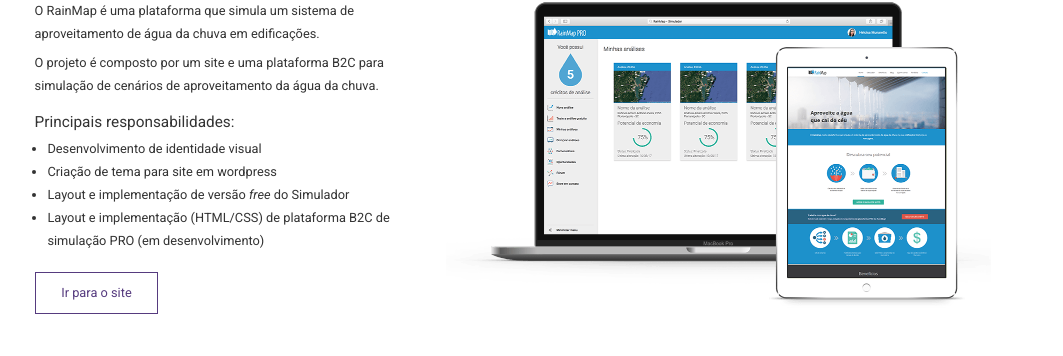
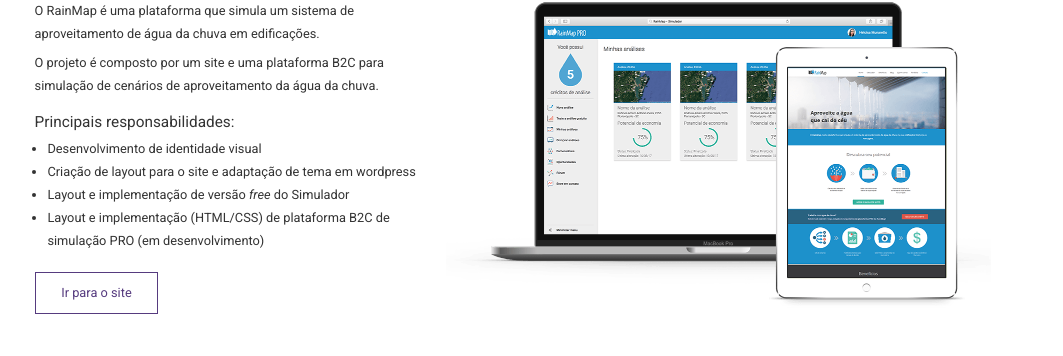
Before and after one commit to helomunaretto/helomunaretto.gihub.io, a Jekyll site: the page built from index.md, in a window 1280 px wide and 900 px high, scrolled down 1235 px. Shown: the part 96-452 px from the top of the window, without its empty margins (106-1169 px from the left). Built offline with Jekyll 4.4.1, drawn with Linux system fonts in a browser that asks for light colours; some web fonts are replaced.

Commit message:
Update home.html

```diff
--- a/_layouts/home.html
+++ b/_layouts/home.html
@@ -76,7 +76,7 @@ layout: default
         <h5>Principais responsabilidades:</h5>
         <ul>
           <li>Desenvolvimento de identidade visual</li>
-          <li>Criação de tema para site em wordpress</li>
+          <li>Criação de layout para o site e adaptação de tema em wordpress</li>
           <li>Layout e implementação de versão <em>free</em> do Simulador</li>
           <li>Layout e implementação (HTML/CSS) de plataforma B2C de simulação PRO (em desenvolvimento)</li>
         </ul>
```
